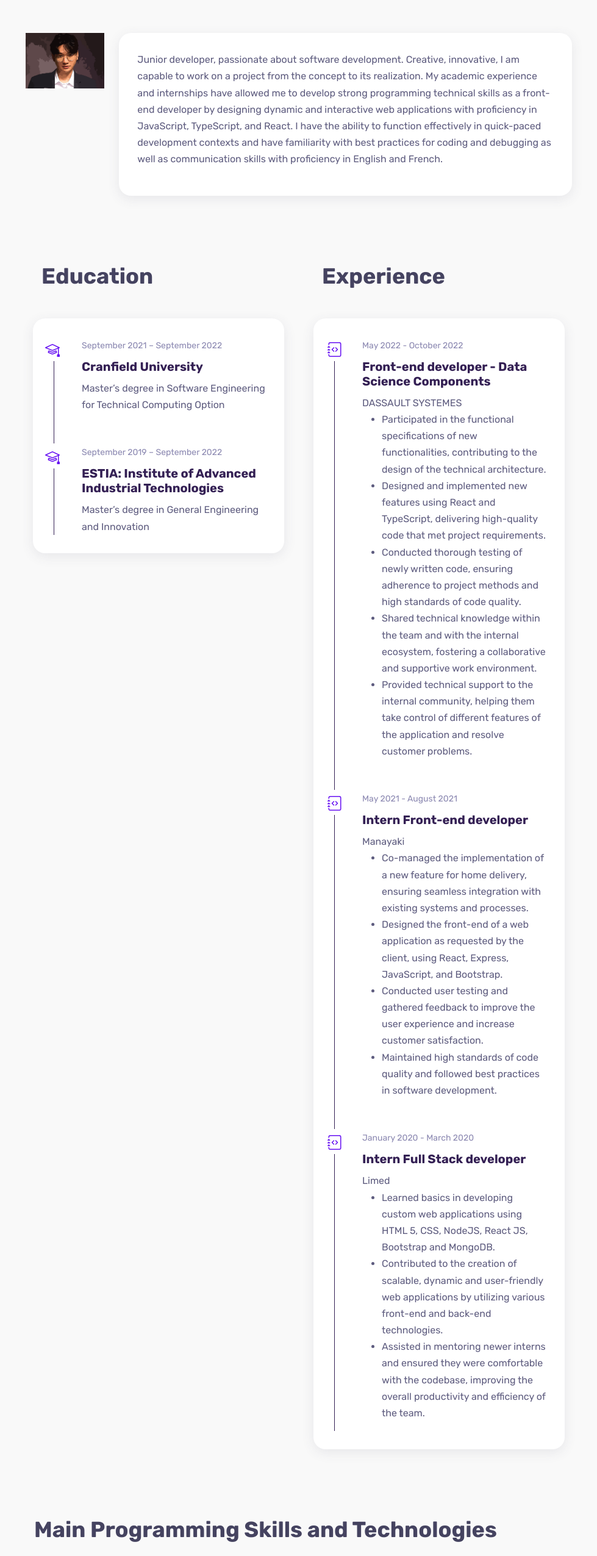
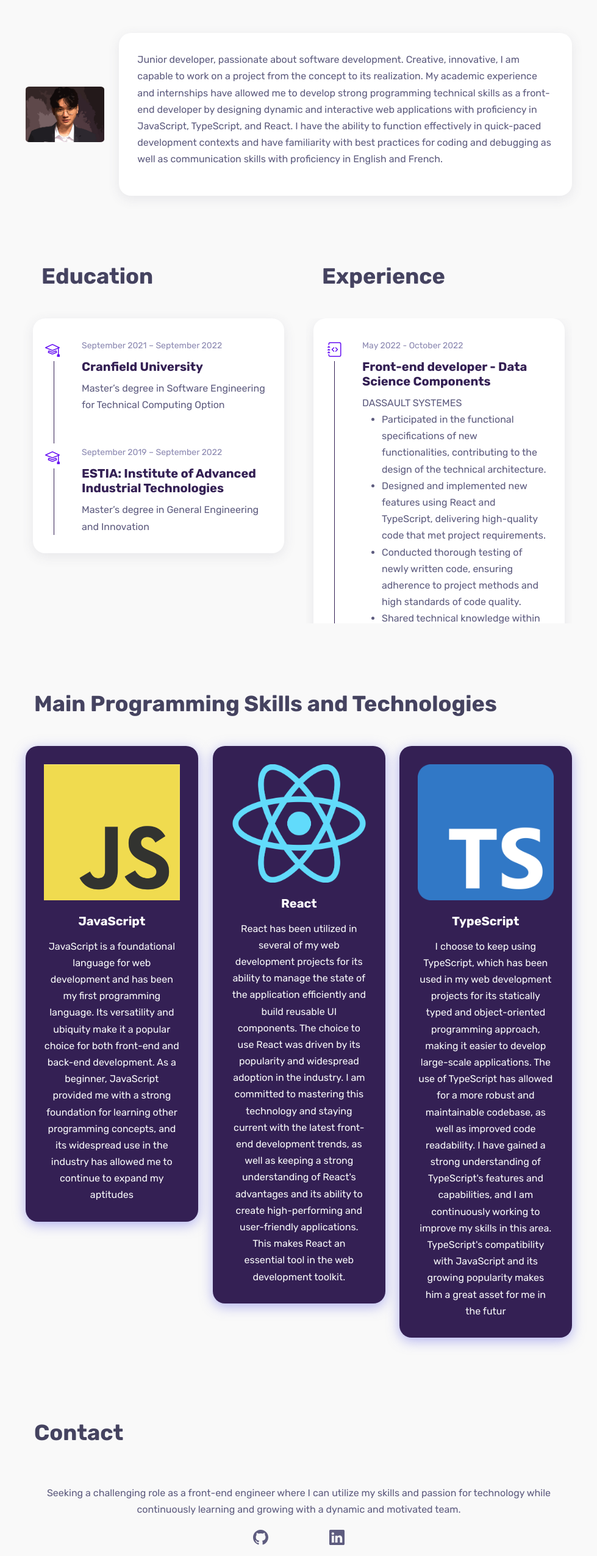
Before and after one commit to ChenDavid66/CV_WANG, a React (Create React App) app: page / in a window 1280 px wide. Shown: the part 947-3498 px from the top of the page at 61% size, without its empty margins (150-1129 px from the left). Built offline with nearby package versions, Linux system fonts and the light colour scheme.

Commit message:
Add Contact + small style

```diff
--- a/src/data/about.json
+++ b/src/data/about.json
@@ -1,5 +1,4 @@
 {
-  "username": "",
   "avatar": "../assets/images/avatar-primary-bg.svg",
   "objective": "<p> Junior developer, passionate about software development. Creative, innovative, I am capable to work on a project from the concept to its realization. My academic experience and internships have allowed me to develop strong programming technical skills as a front-end developer by designing dynamic and interactive web applications with proficiency in JavaScript, TypeScript, and React. I have the ability to function effectively in quick-paced development contexts and have familiarity with best practices for coding and debugging as well as communication skills with proficiency in English and French. <\/p>" ,
   "resumeUrl": "#",
--- a/src/data/skills.json
+++ b/src/data/skills.json
@@ -2,24 +2,24 @@
 
     "skillsset": [
         {
+            "title": "JavaScript",
+            "photo": "/jsLogo.PNG",
+            "backgroundColor": "#342054",
+            "content": "JavaScript is a foundational language for web development and has been my first programming language. Its versatility and ubiquity make it a popular choice for both front-end and back-end development. As a beginner, JavaScript provided me with a strong foundation for learning other programming concepts, and its widespread use in the industry has allowed me to continue to expand my aptitudes",
+            "delay": 0
+        },
+        {
             "title": "React",
             "photo": "/reactLogo.png",
             "backgroundColor": "#342054",
-            "content": "React is an open-source JavaScript library for building user interfaces. It allows developers to build reusable UI components and manage the state of the application, making it an efficient and scalable tool for front-end web development.",
-            "delay": 0
-        },
-        {
-            "title": "JavaScript",
-            "photo": "/jsLogo.PNG",
-            "backgroundColor": "#342054",
-            "content": "JavaScript is a high-level, dynamic, and interpreted programming language that is widely used for web development. It enables developers to create interactive and dynamic websites by adding behavior to HTML pages.",
+            "content": "React has been utilized in several of my web development projects for its ability to manage the state of the application efficiently and build reusable UI components. The choice to use React was driven by its popularity and widespread adoption in the industry. I am committed to  mastering this technology and staying current with the latest front-end development trends, as well as keeping a strong understanding of React's advantages and its ability to create high-performing and user-friendly applications. This makes React an essential tool in the web development toolkit.",
             "delay": 2000
         },
         {
             "title": "TypeScript",
             "photo": "/tsLogo.PNG",
             "backgroundColor": "#342054",
-            "content": "TypeScript is a statically typed, object-oriented programming language that builds on JavaScript. It adds optional static typing and class-based object-oriented programming to JavaScript, making it easier to develop large-scale applications.",
+            "content": "I choose to keep using TypeScript, which has been used in my web development projects for its statically typed and object-oriented programming approach, making it easier to develop large-scale applications. The use of TypeScript has allowed for a more robust and maintainable codebase, as well as improved code readability. I have gained a strong understanding of TypeScript's features and capabilities, and I am continuously working to improve my skills in this area. TypeScript's compatibility with JavaScript and its growing popularity makes him a great asset for me in the futur",
             "delay": 4000
         }
 
--- a/src/scss/main.scss
+++ b/src/scss/main.scss
@@ -11,6 +11,10 @@
 @import 'layouts/footer';
 @import 'layouts/sections';
 
+/* SECTIONS */
+@import 'sections/contact';
+
+
 /* OTHER MODULES */
 @import 'modules/helpers';
 @import 'modules/elements';
--- /dev/null
+++ b/src/scss/sections/contact.scss
@@ -0,0 +1,55 @@
+
+.iconContainer {
+    display: flex;
+    justify-content: center;
+    align-items: center;
+    svg{
+        margin: 0 50px;
+    }
+
+        .linkedin{
+            &:hover {
+                color: #007bff;
+                cursor: pointer;
+                transform: scale(1.1);
+            }
+        }
+        .github{
+            &:hover {
+                color: black;
+                cursor: pointer;
+                transform: scale(1.1);
+            }
+        }
+
+}
+
+
+.loading-text {
+    width: 100%;
+    overflow: hidden;
+    white-space: nowrap;
+  }
+
+  .loading-text h1 {
+    display: inline-block;
+    animation: colorize 3s linear infinite;
+    color: transparent;
+    background-clip: text;
+    -webkit-background-clip: text;
+    background-image: linear-gradient(
+      90deg,
+      red,
+      blue,
+      red
+    );
+  }
+
+  @keyframes colorize {
+    0% {
+      background-position: 100% 0;
+    }
+    100% {
+      background-position: -100% 0;
+    }
+  }
--- a/src/sections/About.tsx
+++ b/src/sections/About.tsx
@@ -14,20 +14,19 @@ export class About extends React.Component {
     return (
       <Section id="about" title="About Me">
         <Row>
-          <Col md={2}>
-            <Row>
-              <Col md={12}>
-                {/* <img src={about.avatar} alt="kiendang" style={{ width: '150px' }} /> https://www.npmjs.com/package/copy-webpack-plugin */}
-                <img
-                  src={"/MYbgpicCartoon.png"}
-                  alt="kiendang"
-                  style={{ width: "150px" }}
-                />
-              </Col>
-              <Col md={12}>
-                <Name className="text-center mb-3">{about.username}</Name>
-              </Col>
-            </Row>
+          <Col
+            md={2}
+            style={{
+              display: "flex",
+              alignItems: "center",
+              justifyContent: "center",
+            }}
+          >
+            <img
+              src={"/MYbgpicCartoon.png"}
+              alt="kiendang"
+              style={{ width: "150px", borderRadius: "5%" }}
+            />
           </Col>
           <Col md={10} className="triangle-left-md triangle-top-sm">
             <div className="rounded bg-white shadow-dark padding-30">
@@ -35,26 +34,10 @@ export class About extends React.Component {
                 <Col>
                   <div dangerouslySetInnerHTML={{ __html: about.objective }} />
                 </Col>
-                {/* <Col md={4}>
-                  {about.skills.map(skill => (
-                    <Skill key={skill.name} title={skill.name} percent={skill.confidence} backgroundColor={skill.color} />
-                  ))}
-                </Col> */}
               </Row>
             </div>
           </Col>
         </Row>
-
-        {/* <Row className="mt-5">
-          {about.statistics.map(statistic => (
-            <Counter
-              key={statistic.title}
-              className="col-md-3 col-sm-6"
-              description={statistic.title}
-              count={statistic.number}
-              icon={[statistic.iconPrefix as IconPrefix, statistic.iconName as IconName]} />
-          ))}
-        </Row> */}
       </Section>
     );
   }
--- a/src/sections/Contact.tsx
+++ b/src/sections/Contact.tsx
@@ -3,23 +3,14 @@ import { Row, Col } from "react-bootstrap";
 import { Section } from "../components";
 import { Github, Linkedin } from "react-bootstrap-icons";
 import ContactConfig from "../data/contact.json";
-
+import "../scss/sections/contact.scss";
 const customContent = ContactConfig.customContent;
 
 export class Contact extends React.Component {
   handleClick = (url: string) => {
     window.open(url, "_blank");
   };
-  styles = {
-    container: {
-      display: "flex",
-      justifyContent: "center",
-      alignItems: "center",
-    },
-    svg: {
-      margin: "0 50px",
-    },
-  };
+
   render() {
     return (
       <Section id="contact" title="Contact">
@@ -30,15 +21,15 @@ export class Contact extends React.Component {
             </div>
           </Col>
         </Row>
-        <div style={this.styles.container}>
+        <div className="iconContainer">
           <Github
-            style={this.styles.svg}
-            size={30}
+            className="github"
+            size={25}
             onClick={() => this.handleClick("https://github.com/ChenDavid66")}
           />
           <Linkedin
-            style={this.styles.svg}
-            size={30}
+            className="linkedin"
+            size={25}
             onClick={() =>
               this.handleClick(
                 "https://www.linkedin.com/in/david-wang-117921194/"
@@ -48,8 +39,8 @@ export class Contact extends React.Component {
         </div>
         <Row>
           <Col md={12}>
-            <div className="mt-3 text-center">
-              <a /* onClick={() => ()} */>dw.wang.pro@gmail.com</a>
+            <div className="loading-text">
+              <h1 /* onClick={() => ()} */>dw.wang.pro@gmail.com</h1>
             </div>
           </Col>
         </Row>
--- a/src/sections/Experience.tsx
+++ b/src/sections/Experience.tsx
@@ -10,7 +10,7 @@ export class Experience extends React.Component {
   render() {
     return (
       <Section id="experience" title="Experience">
-        <Row>
+        <Row style={{ overflowY: "auto", height: "500px" }}>
           <Col md={12}>
             <div className="timeline edu bg-white rounded shadow-dark padding-30 overflow-hidden">
               {career.map((c) => (
```
